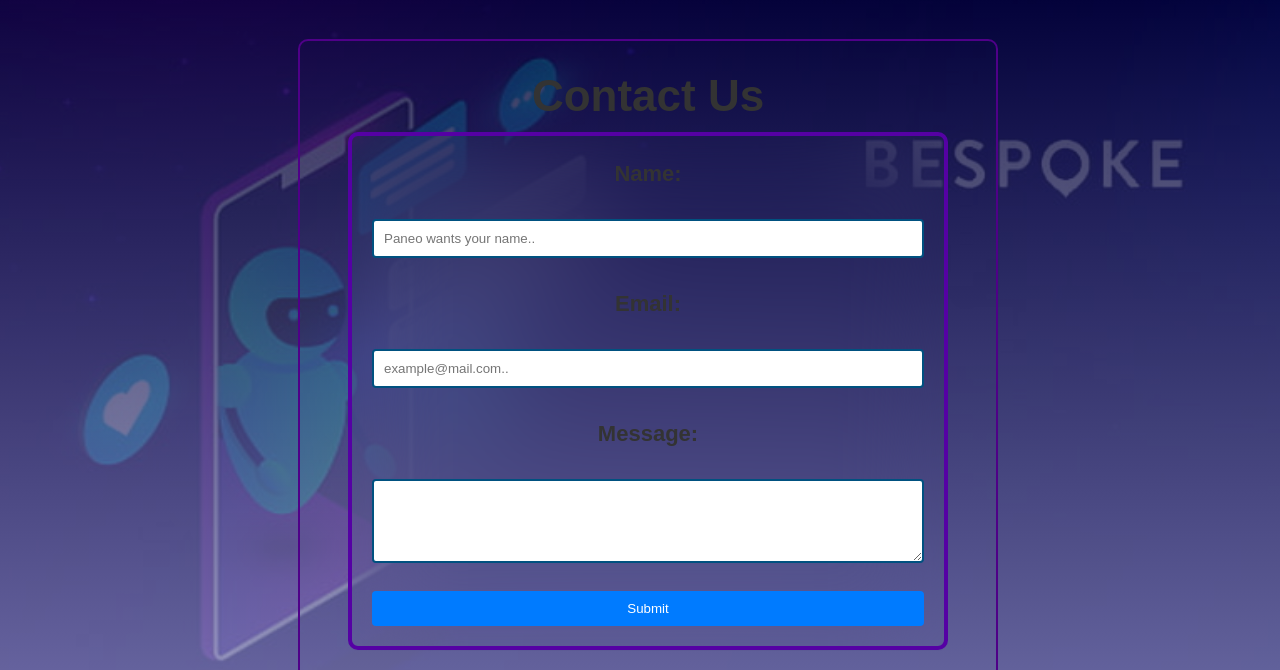
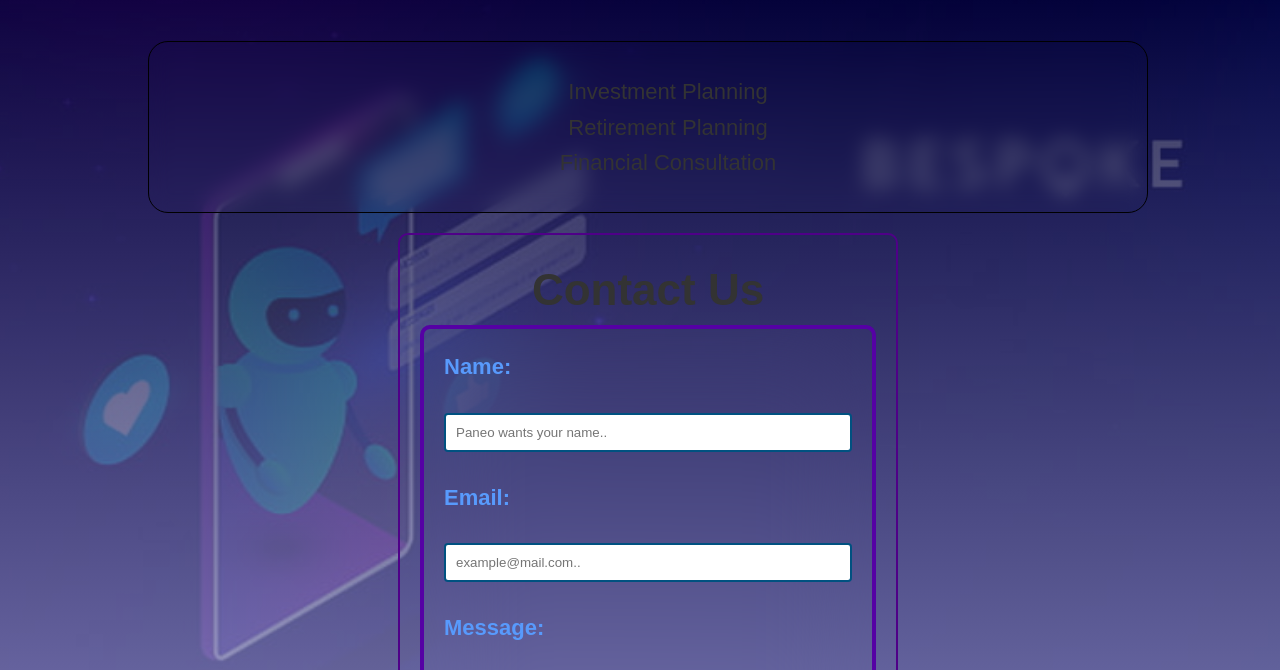
Before and after one commit to VJ3610/CtrlAltElite, a plain HTML site: page index.html in a window 1280 px wide. Shown: the part 1609-2279 px from the top of the page. Drawn offline with nearby package versions, Linux system fonts and the light colour scheme.

Commit message:
Css Edited

```diff
--- a/index.html
+++ b/index.html
@@ -52,11 +52,13 @@
 
     <section id="services">
         <h2 class="heading">Our Services</h2>
+        <div class="box">
         <ul>
             <li class="lis">Investment Planning</li>
             <li class="lis">Retirement Planning</li>
             <li class="lis">Financial Consultation</li>
         </ul>
+      </div>
     </section>
 
     <section id="contact">
--- a/style.css
+++ b/style.css
@@ -181,7 +181,7 @@ h1{
   border: 1px solid black;
   padding: 10px;
   width: 1000px;
-  height: 200px;
+  height: auto;
   align-items: center;
   justify-content: center;
   background-color: transparent;
@@ -221,16 +221,18 @@ ul {
 
 label {
     font-weight: bold;
+    text-align: left ;
+    color:#589afc
 }
 
 input, textarea {
-    width: 100%;
     padding: 12px 20px;
     margin: 8px 0;
     display: inline-block;
     border: 1px solid #ccc;
     border-radius: 4px;
     box-sizing: border-box;
+
 }
 
 button {
@@ -253,7 +255,7 @@ section {
 
 #contact {
     margin: auto;
-    max-width: 700px;
+    max-width: 500px;
     text-align: center;
     font-weight: bold;
     display: block;
```
